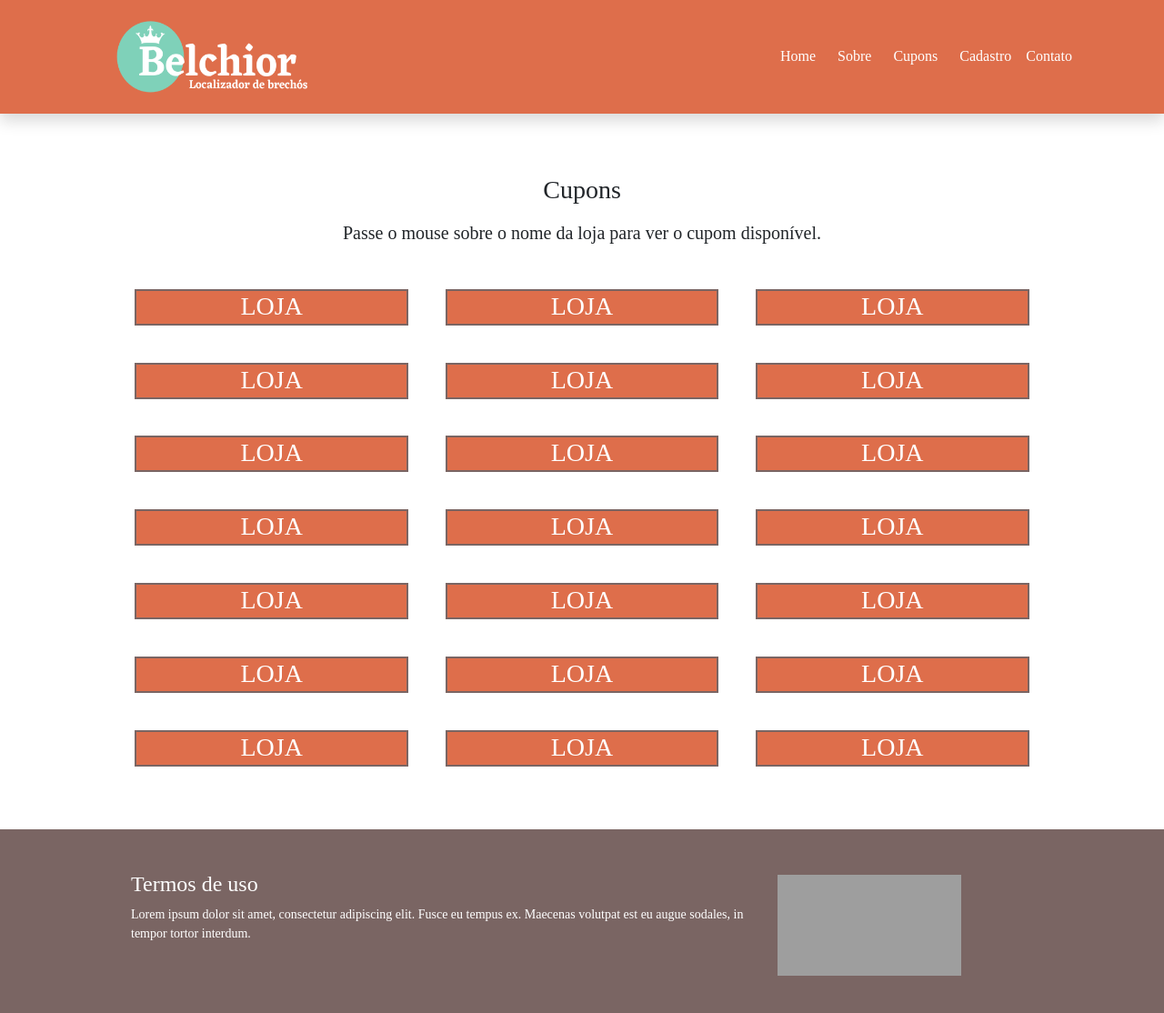
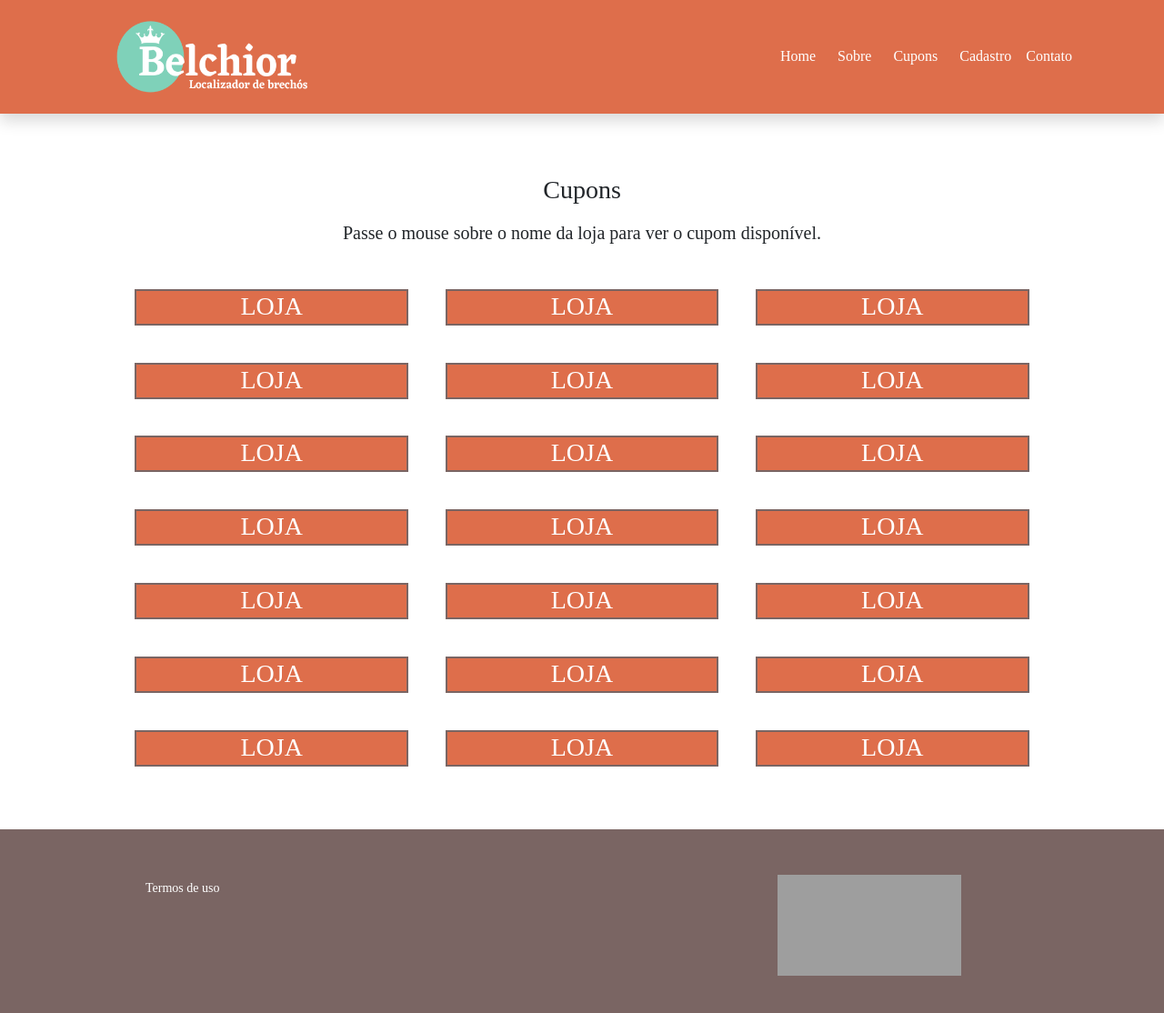
Before and after one commit to alexianaa/Belchior, a PHP site: page /html/cupons.html in a window 1280 px wide. Shown: the whole page at 91% size. Run offline with PHP 8.4, Linux system fonts and the light colour scheme; some web fonts are replaced; grey boxes are pictures that could not be loaded.

Commit message:
termos de uso como pagina

```diff
--- a/css/style.css
+++ b/css/style.css
@@ -421,4 +421,5 @@ fieldset.grupo .campo{
 .col-8 pt-2 ms-3{
     text-align:center;
     padding: 2%;
+    font-size: 3cm;
 }
--- a/html/cadastro.html
+++ b/html/cadastro.html
@@ -141,7 +141,7 @@
             <div class="row" >
                 <!-- Textos do rodape -->
                 <div class="col-8 pt-2 ms-3">
-                    <h4 class="text-white">Termos de uso</h4>
+                    <a class="nav-link active text-white" aria-current="page" href="termos_de_uso.html">Termos de uso</a>
                 </div>
                 <!-- Logo da UnB -->
                 <div class="col-3">
--- a/html/contato.html
+++ b/html/contato.html
@@ -71,7 +71,7 @@
             <div class="row" >
                 <!-- Textos do rodape -->
                 <div class="col-8 pt-2 ms-3">
-                    <h4 class="text-white">Termos de uso</h4>
+                    <a class="nav-link active text-white" aria-current="page" href="termos_de_uso.html">Termos de uso</a>
                 </div>
                 <!-- Logo da UnB -->
                 <div class="col-3">
--- a/html/cupons.html
+++ b/html/cupons.html
@@ -216,8 +216,7 @@
             <div class="row" >
                 <!-- Textos do rodape -->
                 <div class="col-8 pt-2 ms-3">
-                    <h4 class="text-white">Termos de uso</h4>
-                    <p class="text-white">Lorem ipsum dolor sit amet, consectetur adipiscing elit. Fusce eu tempus ex. Maecenas volutpat est eu augue sodales, in tempor tortor interdum.</p>
+                    <a class="nav-link active text-white" aria-current="page" href="termos_de_uso.html">Termos de uso</a>
                 </div>
                 <!-- Logo da UnB -->
                 <div class="col-3">
--- a/html/index.html
+++ b/html/index.html
@@ -172,7 +172,7 @@
             <div class="row" >
                 <!-- Textos do rodape -->
                 <div class="col-8 pt-2 ms-3">
-                    <h4 class="text-white">Termos de uso</h4>
+                    <a class="nav-link active text-white" aria-current="page" href="termos_de_uso.html">Termos de uso</a>
                 </div>
                 <!-- Logo da UnB -->
                 <div class="col-3">
--- a/html/paginaloja.html
+++ b/html/paginaloja.html
@@ -221,7 +221,7 @@
             <div class="row" >
                 <!-- Textos do rodape -->
                 <div class="col-8 pt-2 ms-3">
-                    <h4 class="text-white">Termos de uso</h4>
+                    <a class="nav-link active text-white" aria-current="page" href="termos_de_uso.html">Termos de uso</a>
                 </div>
                 <!-- Logo da UnB -->
                 <div class="col-3">
--- a/html/sobre.html
+++ b/html/sobre.html
@@ -112,7 +112,7 @@
             <div class="row" >
                 <!-- Textos do rodape -->
                 <div class="col-8 pt-2 ms-3">
-                    <h4 class="text-white">Termos de uso</h4>
+                    <a class="nav-link active text-white" aria-current="page" href="termos_de_uso.html">Termos de uso</a>
                 </div>
                 <!-- Logo da UnB -->
                 <div class="col-3">
--- a/html/termos_de_uso.html
+++ b/html/termos_de_uso.html
@@ -68,8 +68,7 @@
             <div class="row" >
                 <!-- Textos do rodape -->
                 <div class="col-8 pt-2 ms-3">
-                    <h4 class="text-white">Termos de uso</h4>
-                    <p class="text-white">Contatos: luisamusse@hotmail.com ou alexiasilvacardosoo@gmail.com</p>
+                    <a class="nav-link active text-white" aria-current="page" href="contato.html">Entre em contato conosco, clique aqui!</a>
                 </div>
                 <!-- Logo da UnB -->
                 <div class="col-3">
```
